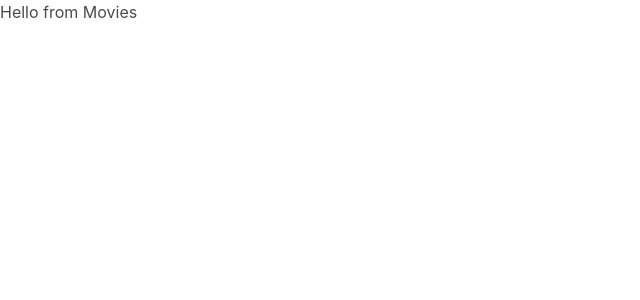
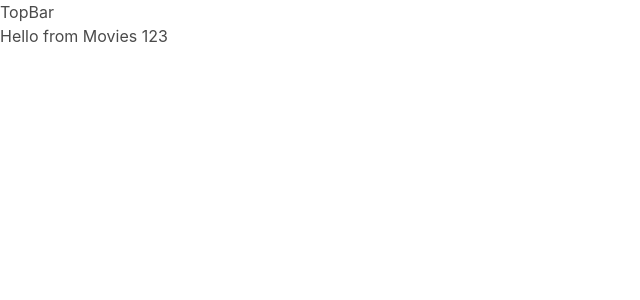
Before and after one commit to evfleet/movie-app, a Next.js app: page / in a window 1280 px wide. Shown: the top 300 px of the page, without its empty margins (0-640 px from the left). Built offline with nearby package versions, Linux system fonts and the light colour scheme.

Commit message:
feat(client): layout component boilerplate

```diff
--- /dev/null
+++ b/components/Layout/Layout.tsx
@@ -0,0 +1,15 @@
+import React from "react";
+
+import TopBar from "../TopBar";
+
+const Layout = ({ children }) => {
+  return (
+    <React.Fragment>
+      <TopBar />
+
+      <div>{children}</div>
+    </React.Fragment>
+  );
+};
+
+export default Layout;
--- /dev/null
+++ b/components/Layout/index.ts
@@ -0,0 +1 @@
+export { default } from "./Layout";
--- /dev/null
+++ b/components/TopBar/TopBar.tsx
@@ -0,0 +1,9 @@
+const TopBar = () => {
+  return (
+    <div>
+      <p>TopBar</p>
+    </div>
+  );
+};
+
+export default TopBar;
--- /dev/null
+++ b/components/TopBar/index.ts
@@ -0,0 +1 @@
+export { default } from "./TopBar";
--- a/pages/index.tsx
+++ b/pages/index.tsx
@@ -1,7 +1,11 @@
+import React from "react";
+
+import Layout from "../components/Layout";
+
 const IndexPage = () => (
-  <div>
-    <p>Hello from Movies</p>
-  </div>
+  <Layout>
+    <p>Hello from Movies 123</p>
+  </Layout>
 );
 
 export default IndexPage;
```
